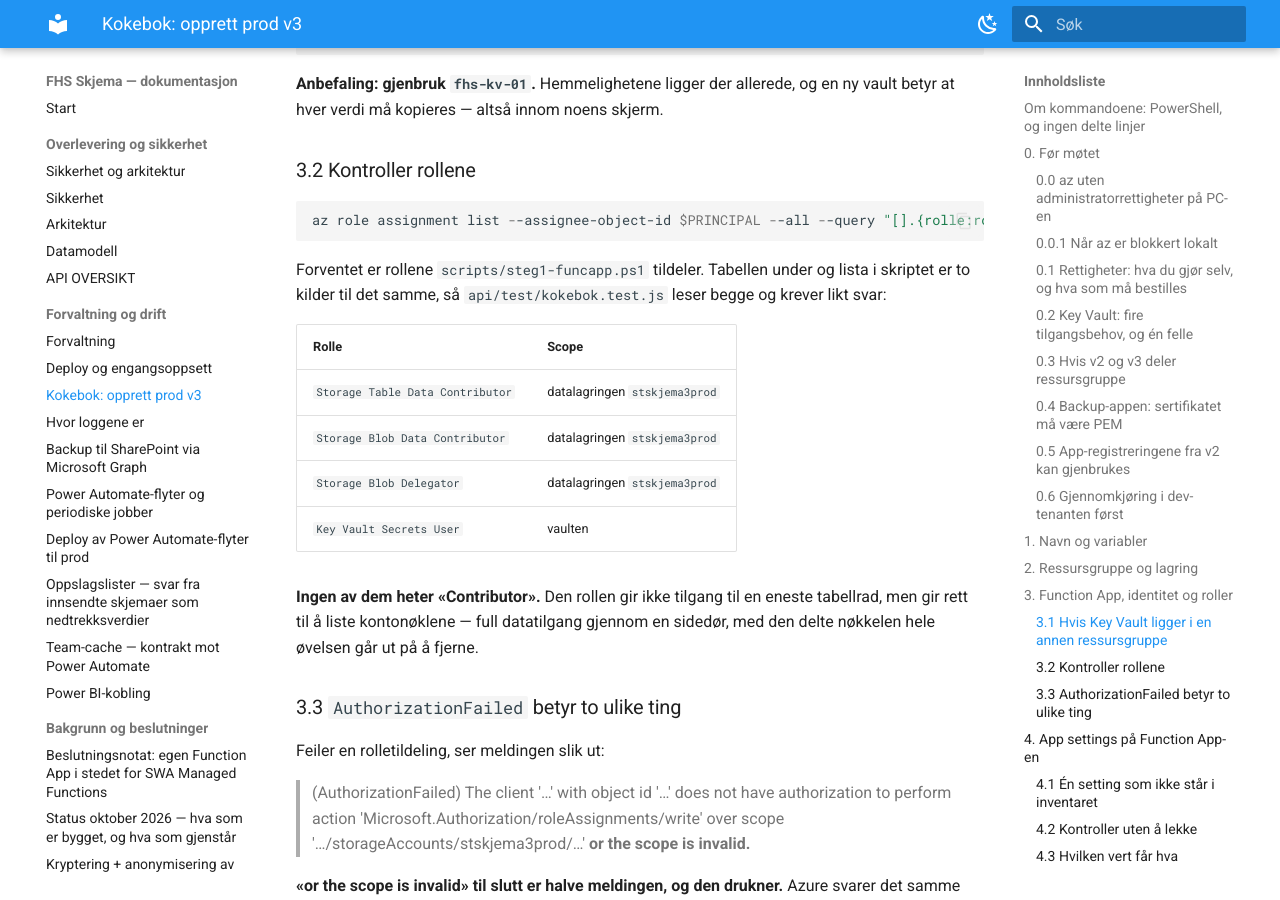
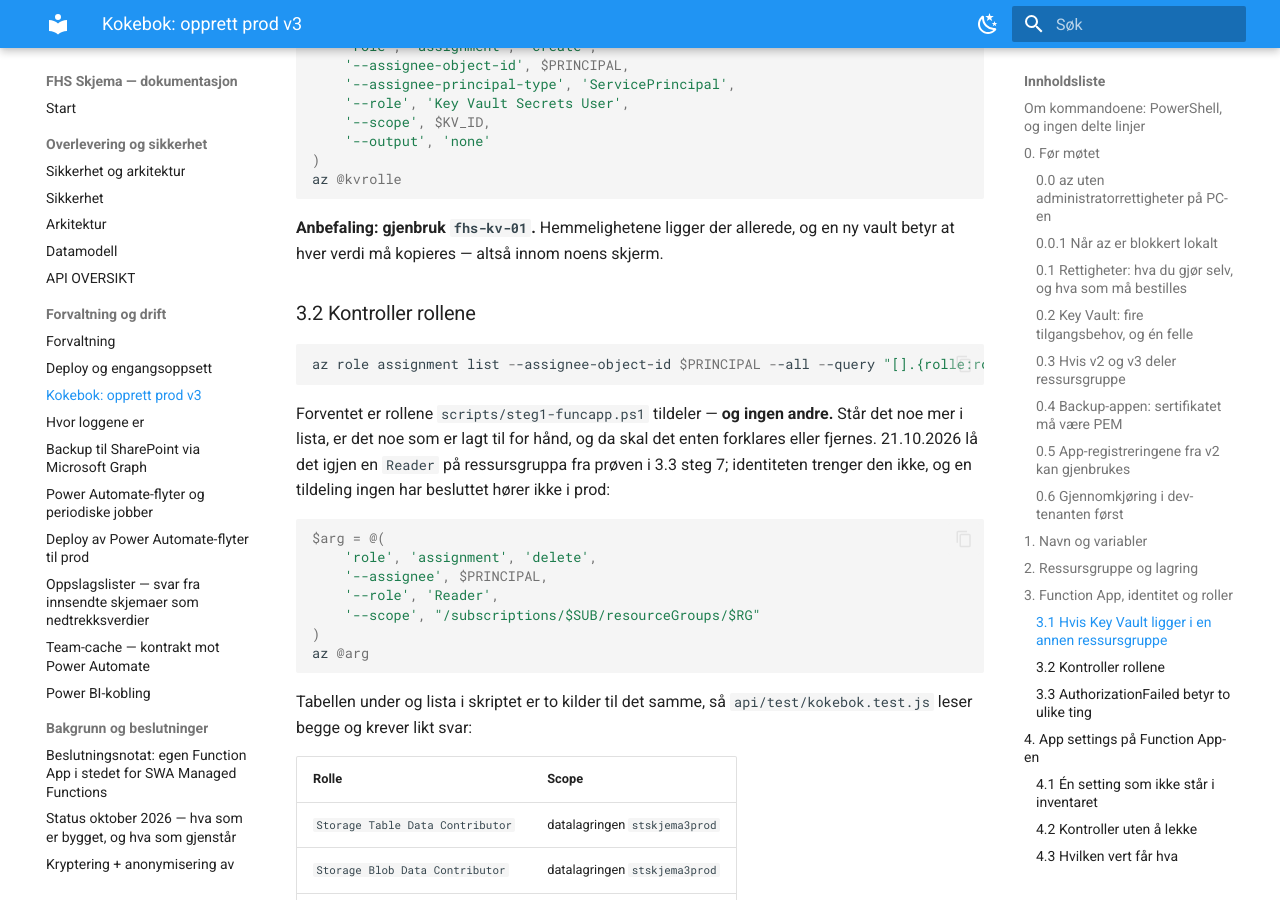
Before and after one commit to jachrist/skjema-swa, an MkDocs documentation site: the page built from docs/KOKEBOK-PROD-V3.md, in a window 1280 px wide and 900 px high, scrolled down 15933 px. Built offline with MkDocs 1.6.1 and Material for MkDocs 9.7.7, drawn with Linux system fonts in a browser that asks for light colours; some of the changed text lies outside the part shown.

Commit message:
$pid er opptatt, og en Reader lå igjen etter prøven
To funn fra kontrollen av rollene i prod.

$PID ER SKRIVEBESKYTTET. Jeg foreslo `$pid` som variabelnavn i chatten;
PowerShell har den innebygd som prosess-ID, og tilordning feiler med «Cannot
overwrite variable PID because it is read-only or constant» — midt i en
ellers riktig kommando. «Om kommandoene» nevner nå fella, med de vanligste
navnene å snuble i. Repoets egne variabler er sjekket og ligger utenom.

ROLLELISTA SKAL VÆRE NØYAKTIG FIRE. Kontrollen i 3.2 sa «forventet er rollene
skriptet tildeler», uten å si noe om det som står i tillegg. I prod lå det
igjen en `Reader` på ressursgruppa fra prøven i 3.3 steg 7 — den jeg selv
foreslo, med oppryddingen i samme avsnitt. Identiteten trenger den ikke.

3.2 krever nå at lista er nøyaktig de fire, sier at alt annet skal forklares
eller fjernes, og har sletteordren rett der. En tildeling ingen har besluttet,
hører ikke i prod — og den oppdages bare her, i det ene steget som faktisk
leser lista.

Co-Authored-By: Claude Opus 5 <noreply@anthropic.com>
Claude-Session: https://claude.ai/code/session_016ebSuKji2st85HZS2wAHNH

````diff
--- a/docs/KOKEBOK-PROD-V3.md
+++ b/docs/KOKEBOK-PROD-V3.md
@@ -29,6 +29,14 @@ med vilje:
   lest som et tegn i argumentet, og feilen peker et helt annet sted.
 * En backtick på slutten av en linje er dessuten usynlig: et mellomrom etter
   den gjør at den slutter å virke, og klipp-og-lim legger ofte igjen ett.
+
+**Og noen variabelnavn er opptatt.** PowerShell har innebygde,
+skrivebeskyttede variabler, og `$pid` er en av dem — den er prosess-ID-en.
+Tilordner du den, feiler linja med «Cannot overwrite variable PID because it
+is read-only or constant», midt i en ellers riktig kommando. Målt
+21.10.2026. De vanligste å snuble i: `$pid`, `$host`, `$error`, `$input`,
+`$args`, `$matches`, `$home`, `$pwd`. Variablene i denne kokeboka er valgt
+utenom dem.
 
 Lange kommandoer står derfor enten på **én linje**, eller som en **liste med
 argumenter** i parentes. En parentes holder uttrykket åpent over linjeskift
@@ -690,9 +698,24 @@ en ny vault betyr at hver verdi må kopieres — altså innom noens skjerm.
 az role assignment list --assignee-object-id $PRINCIPAL --all --query "[].{rolle:roleDefinitionName, scope:scope}" -o table
 ```
 
-Forventet er rollene `scripts/steg1-funcapp.ps1` tildeler. Tabellen under og
-lista i skriptet er to kilder til det samme, så `api/test/kokebok.test.js`
-leser begge og krever likt svar:
+Forventet er rollene `scripts/steg1-funcapp.ps1` tildeler — **og ingen
+andre.** Står det noe mer i lista, er det noe som er lagt til for hånd, og da
+skal det enten forklares eller fjernes. 21.10.2026 lå det igjen en `Reader`
+på ressursgruppa fra prøven i 3.3 steg 7; identiteten trenger den ikke, og en
+tildeling ingen har besluttet hører ikke i prod:
+
+```powershell
+$arg = @(
+    'role', 'assignment', 'delete',
+    '--assignee', $PRINCIPAL,
+    '--role', 'Reader',
+    '--scope', "/subscriptions/$SUB/resourceGroups/$RG"
+)
+az @arg
+```
+
+Tabellen under og lista i skriptet er to kilder til det samme, så
+`api/test/kokebok.test.js` leser begge og krever likt svar:
 
 <!-- roller-fra-steg1 -->
 
````
